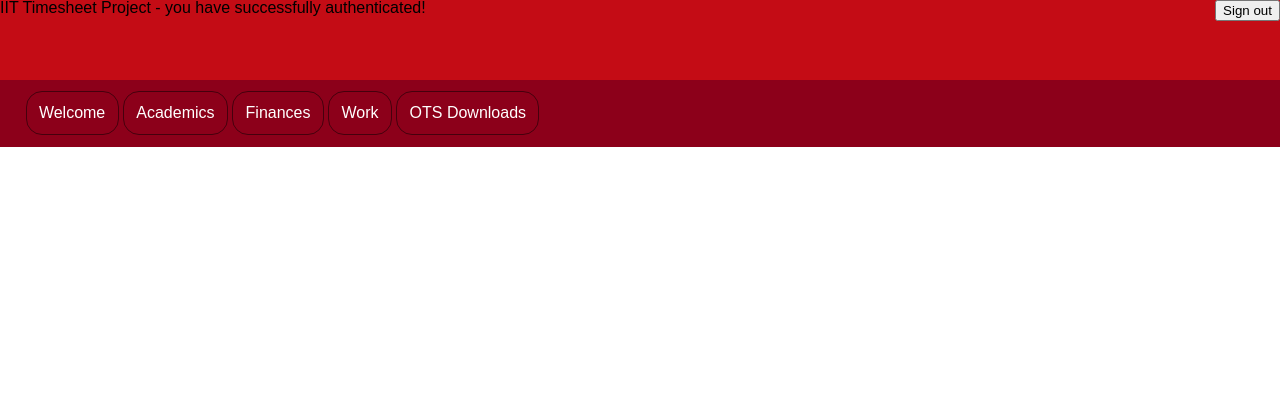
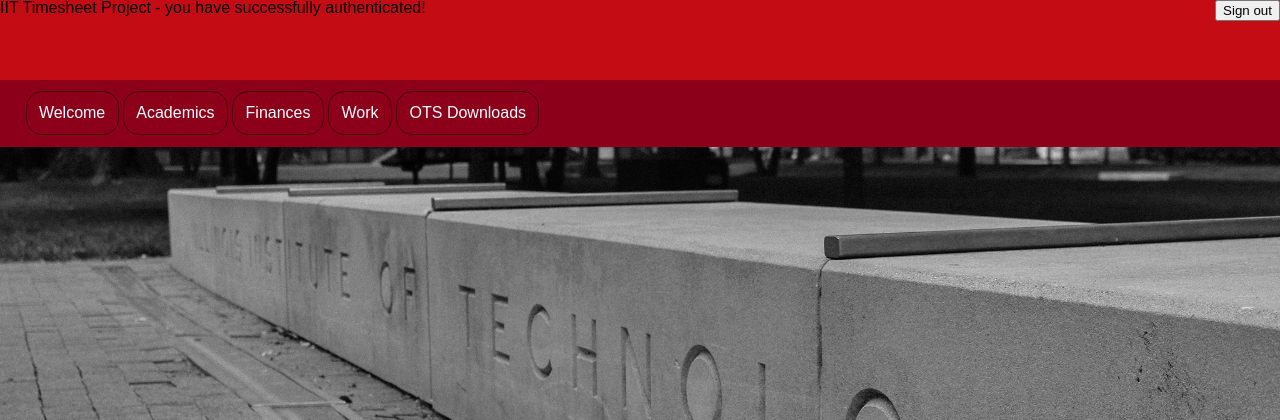
Before and after one commit to The-Three-Stooges-and-Renee/William-Tell, a PHP site: page / in a window 1280 px wide. Shown: the top 420 px of the page. Run offline with PHP 8.4, Linux system fonts and the light colour scheme.

Commit message:
change class Welcome to welcome in index.php in body tag.

```diff
--- a/index.php
+++ b/index.php
@@ -8,7 +8,7 @@
 		<!--Link to CSS style sheets.-->
 		<link rel="stylesheet" type="text/css" href="css/Screen.css"/>
 	</head>
-	<body class="Welcome">
+	<body class="welcome">
     <div id="iit_banner">
       <button name="signout" id="signout">Sign out</button>
       <h1>IIT Timesheet Project - you have successfully authenticated!</h1>
```
